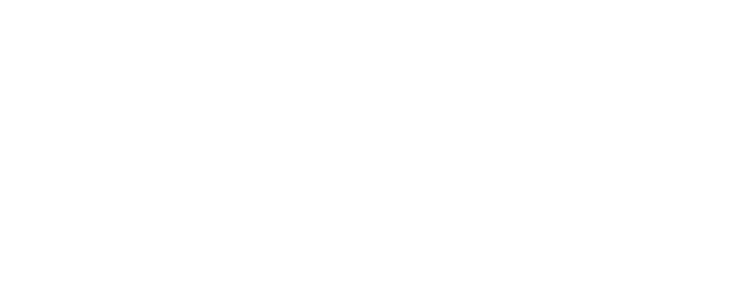
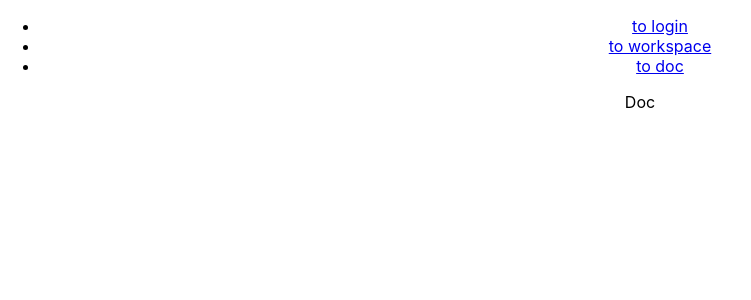
Before and after one commit to huangyunt/Doc, a React app in the folder frontend/: page /doc in a window 1280 px wide. Shown: the top 300 px of the page, without its empty margins (0-751 px from the left). Built offline with nearby package versions, Linux system fonts and the light colour scheme.

Commit message:
feat(frontend): 路由配置

```diff
--- a/frontend/package.json
+++ b/frontend/package.json
@@ -47,6 +47,8 @@
     "react-dev-utils": "^12.0.0",
     "react-dom": "^17.0.2",
     "react-refresh": "^0.11.0",
+    "react-router": "^6.2.2",
+    "react-router-dom": "6",
     "resolve": "^1.20.0",
     "resolve-url-loader": "^4.0.0",
     "sass-loader": "^12.3.0",
--- a/frontend/src/App.tsx
+++ b/frontend/src/App.tsx
@@ -1,6 +1,14 @@
+import IRouter from "./router/index";
 import "./App.css";
+import { BrowserRouter } from "react-router-dom";
 function App() {
-    return <div className="App"></div>;
+    return (
+        <div className="App">
+            <BrowserRouter>
+                <IRouter />
+            </BrowserRouter>
+        </div>
+    );
 }
 
 export default App;
--- /dev/null
+++ b/frontend/src/containers/Doc/index.tsx
@@ -0,0 +1,5 @@
+import React from "react";
+
+export default function Doc() {
+    return <div>Doc</div>;
+}
--- /dev/null
+++ b/frontend/src/containers/Login/index.tsx
@@ -0,0 +1,5 @@
+import React from "react";
+
+export default function Login() {
+    return <div>Login</div>;
+}
--- /dev/null
+++ b/frontend/src/containers/Workspace/index.tsx
@@ -0,0 +1,5 @@
+import React from "react";
+
+export default function WorkSpace() {
+    return <div>WorkSpace</div>;
+}
--- a/frontend/src/index.tsx
+++ b/frontend/src/index.tsx
@@ -4,7 +4,3 @@
 import App from "./App";
 
 ReactDOM.render(<App />, document.getElementById("root"));
-
-// If you want to start measuring performance in your app, pass a function
-// to log results (for example: reportWebVitals(console.log))
-// or send to an analytics endpoint. Learn more: https://bit.ly/CRA-vitals
--- /dev/null
+++ b/frontend/src/router/index.tsx
@@ -0,0 +1,27 @@
+import { Route, Routes, Link } from "react-router-dom";
+import WorkSpace from "../containers/Workspace";
+import Login from "../containers/Login";
+import Doc from "../containers/Doc";
+import React from "react";
+export default function IRouter() {
+    return (
+        <React.Fragment>
+            <ul>
+                <li>
+                    <Link to="/login">to login</Link>
+                </li>
+                <li>
+                    <Link to="/workspace">to workspace</Link>
+                </li>
+                <li>
+                    <Link to="/doc">to doc</Link>
+                </li>
+            </ul>
+            <Routes>
+                <Route path="/login" element={<Login />} />
+                <Route path="/workspace" element={<WorkSpace />} />
+                <Route path="/doc" element={<Doc />} />
+            </Routes>
+        </React.Fragment>
+    );
+}
```
Also changed, not shown: 1 other file (tests, documents, lock files or other folders).
